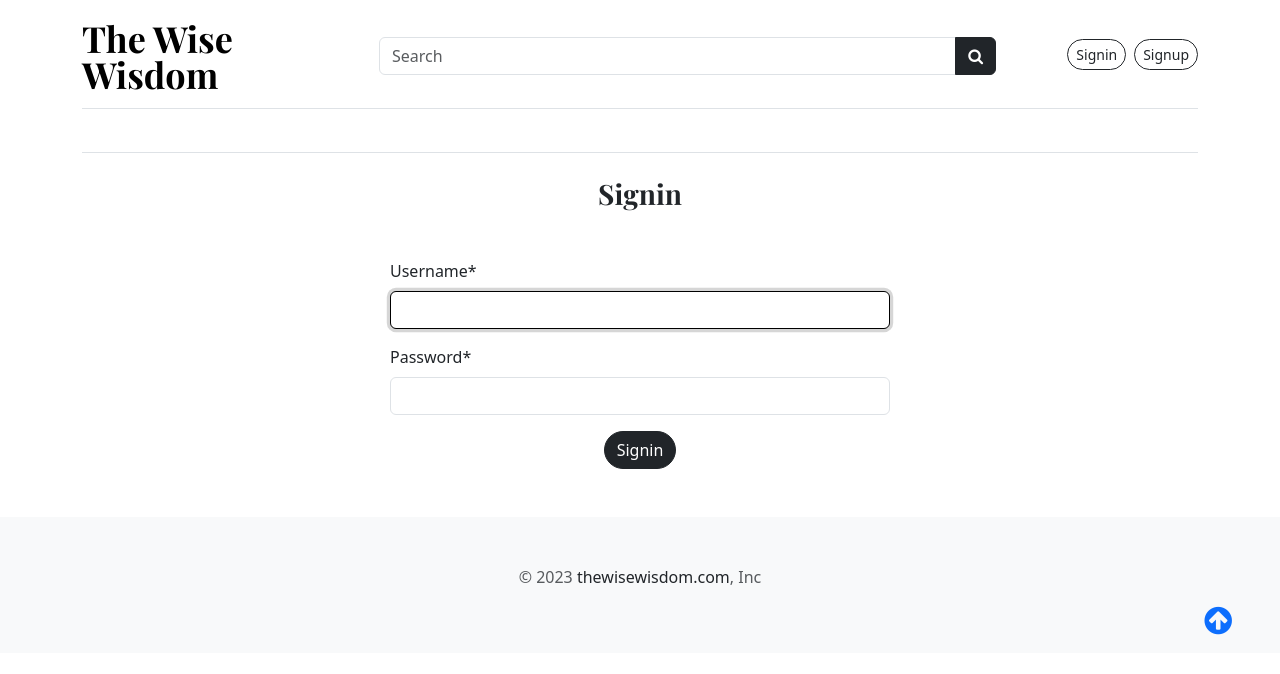
After one commit to devendraDPI/blog, a Django app: page /signin/ in a window 1280 px wide. The commit adds this page. Shown: the top 674 px of the page. Run offline with Django 4.2, Linux system fonts and the light colour scheme; data that the repository does not hold is empty; some libraries are stand-ins or nearby versions.

Commit message:
Added signin, signout functionality

```diff
--- a/templates/base.html
+++ b/templates/base.html
@@ -31,9 +31,14 @@
             </form>
           </div>
           <div class="col-2 d-flex justify-content-end align-items-center">
-            <a class="btn btn-sm btn-outline-dark rounded-pill me-1" href="#">Signin</a>
-            <a class="btn btn-sm btn-outline-dark rounded-pill ms-1" href="{% url 'signup' %}">Signup</a>
-          </div>
+            {% if not user.is_authenticated %}
+              <a class="btn btn-sm btn-outline-dark rounded-pill me-1" href="{% url 'signin' %}">Signin</a>
+              <a class="btn btn-sm btn-outline-dark rounded-pill ms-1" href="{% url 'signup' %}">Signup</a>
+            {% else %}
+              <i class="fa fa-user-circle"></i>&emsp14;<span>{{ user }}</span>
+              <a class="btn btn-sm btn-outline-dark rounded-pill ms-1" href="{% url 'signout' %}">Signout</a>
+            {% endif %}
+            </div>
         </div>
       </header>
       <div class="nav-scroller py-1 mb-3 border-bottom">
--- /dev/null
+++ b/templates/signin.html
@@ -0,0 +1,13 @@
+{% extends 'base.html' %}
+{% load static %}
+{% load crispy_forms_tags %}
+{% block title %}Signin{% endblock title %}
+{% block content %}
+  <h3 class="text-center mt-4">Signin</h3>
+  <form action="{% url 'signin' %}" method="POST" class="my-5" style="width: 500px; margin: auto;"> {% csrf_token %}
+    {{ form|crispy }}
+    <div class="container text-center">
+      <button type="submit" class="btn btn-dark rounded-pill">Signin</button>
+    </div>
+  </form>
+{% endblock content %}
--- a/the_wise_wisdom/urls.py
+++ b/the_wise_wisdom/urls.py
@@ -28,6 +28,8 @@ urlpatterns = [
     path('blogs/<slug:slug>/', blog_view.blogs, name='blog'),
     path('blogs/search/', blog_view.search, name='search'),
     path('signup/', views.signup, name='signup'),
+    path('signin/', views.signin, name='signin'),
+    path('signout/', views.signout, name='signout'),
 ]
 
 if settings.DEBUG:
--- a/the_wise_wisdom/views.py
+++ b/the_wise_wisdom/views.py
@@ -1,6 +1,8 @@
 from django.shortcuts import redirect, render
 from blog.models import Announcement, Blog
 from the_wise_wisdom.forms import SignupForm
+from django.contrib.auth.forms import AuthenticationForm
+from django.contrib import auth
 
 
 def home(request):
@@ -23,8 +25,28 @@ def signup(request):
         form = SignupForm(request.POST)
         if form.is_valid():
             form.save()
-            return redirect('signup')
+            return redirect('signin')
     else:
         form = SignupForm()
     context = {'form': form}
     return render(request, 'signup.html', context)
+
+
+def signin(request):
+    if request.method == 'POST':
+        form = AuthenticationForm(request, request.POST)
+        if form.is_valid():
+            username = form.cleaned_data['username']
+            password = form.cleaned_data['password']
+            user = auth.authenticate(username=username, password=password)
+            if user is not None:
+                auth.login(request, user)
+            return redirect('home')
+    form = AuthenticationForm()
+    context = {'form': form}
+    return render(request, 'signin.html', context)
+
+
+def signout(request):
+    auth.logout(request)
+    return redirect('home')
```
